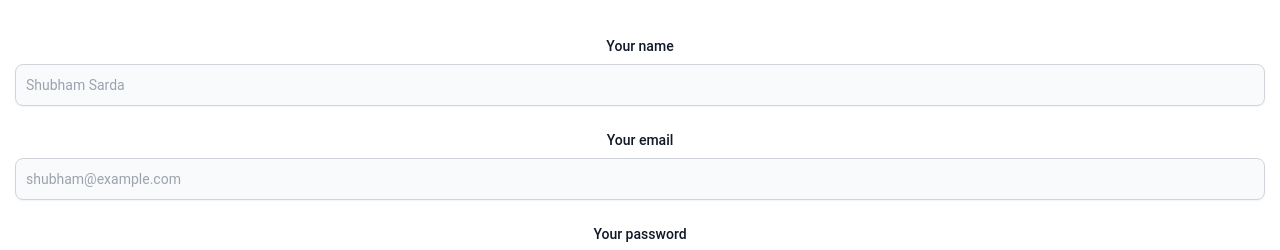
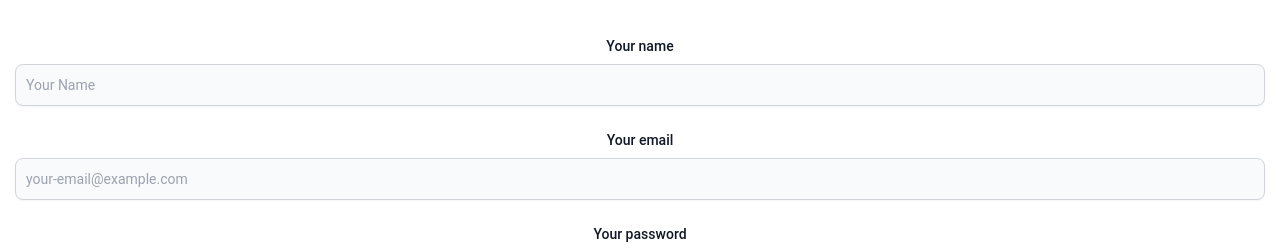
Before and after one commit to kowalskic4/codebook, a React (Create React App) app: page /register in a window 1280 px wide. Shown: the part 156-406 px from the top of the page. Built offline with nearby package versions, Linux system fonts and the light colour scheme.

Commit message:
Codebook Project

```diff
--- a/src/pages/Register.js
+++ b/src/pages/Register.js
@@ -31,11 +31,11 @@
         <form onSubmit={handleRegister}>
         <div className="mb-6">
               <label htmlFor="name" className="block mb-2 text-sm font-medium text-gray-900 dark:text-gray-300">Your name</label>
-              <input type="name" id="name" className="shadow-sm bg-gray-50 border border-gray-300 text-gray-900 text-sm rounded-lg focus:ring-blue-500 focus:border-blue-500 block w-full p-2.5 dark:bg-gray-700 dark:border-gray-600 dark:placeholder-gray-400 dark:text-white dark:focus:ring-blue-500 dark:focus:border-blue-500 dark:shadow-sm-light" placeholder="Shubham Sarda" required autoComplete="off" />
+              <input type="name" id="name" className="shadow-sm bg-gray-50 border border-gray-300 text-gray-900 text-sm rounded-lg focus:ring-blue-500 focus:border-blue-500 block w-full p-2.5 dark:bg-gray-700 dark:border-gray-600 dark:placeholder-gray-400 dark:text-white dark:focus:ring-blue-500 dark:focus:border-blue-500 dark:shadow-sm-light" placeholder="Your Name" required autoComplete="off" />
           </div>
           <div className="mb-6">
               <label htmlFor="email" className="block mb-2 text-sm font-medium text-gray-900 dark:text-gray-300">Your email</label>
-              <input type="email" id="email" className="shadow-sm bg-gray-50 border border-gray-300 text-gray-900 text-sm rounded-lg focus:ring-blue-500 focus:border-blue-500 block w-full p-2.5 dark:bg-gray-700 dark:border-gray-600 dark:placeholder-gray-400 dark:text-white dark:focus:ring-blue-500 dark:focus:border-blue-500 dark:shadow-sm-light" placeholder="shubham@example.com" required autoComplete="off" />
+              <input type="email" id="email" className="shadow-sm bg-gray-50 border border-gray-300 text-gray-900 text-sm rounded-lg focus:ring-blue-500 focus:border-blue-500 block w-full p-2.5 dark:bg-gray-700 dark:border-gray-600 dark:placeholder-gray-400 dark:text-white dark:focus:ring-blue-500 dark:focus:border-blue-500 dark:shadow-sm-light" placeholder="your-email@example.com" required autoComplete="off" />
           </div>
           <div className="mb-6">
               <label htmlFor="password" className="block mb-2 text-sm font-medium text-gray-900 dark:text-gray-300">Your password</label>
```
